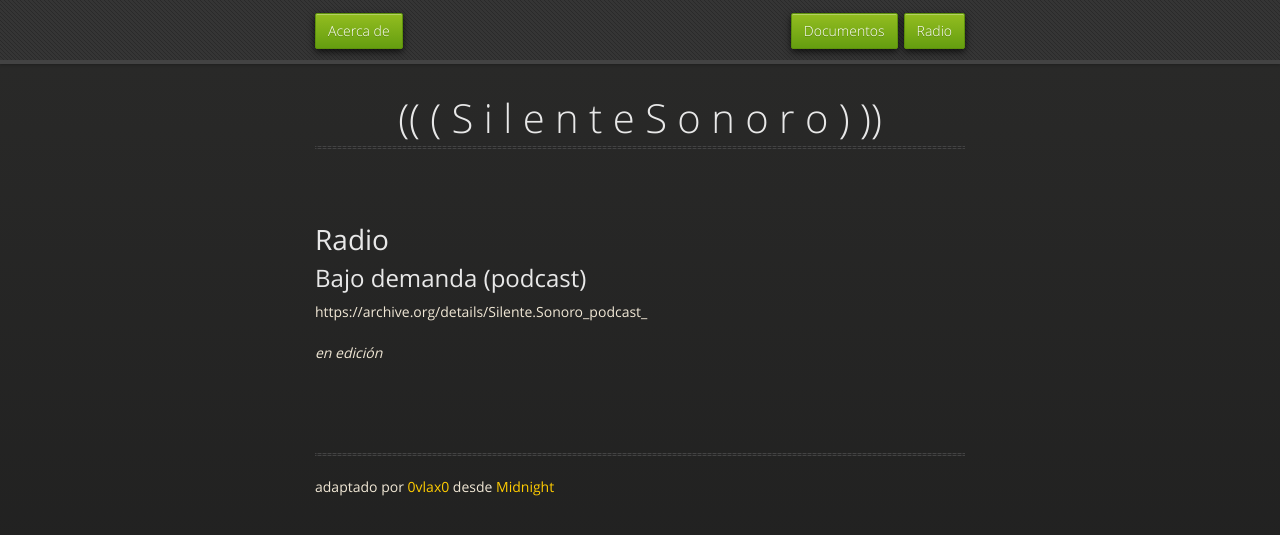
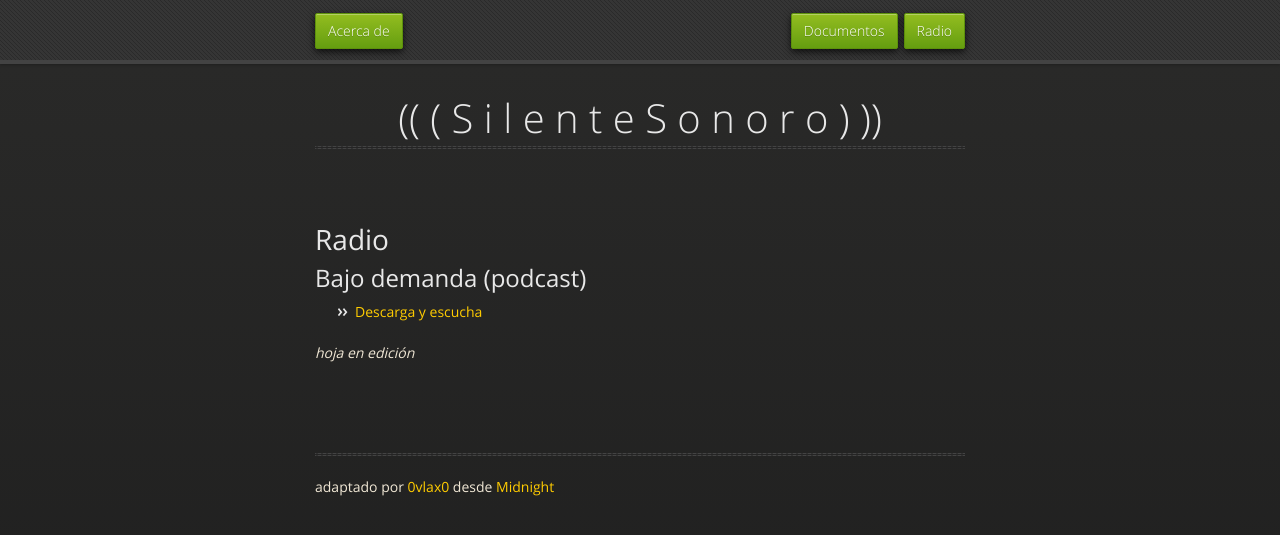
Before and after one commit to 0vlax0/silente, a Jekyll site: the page built from radio.md, in a window 1280 px wide. Shown: the top 535 px of the page. Built offline with Jekyll 4.4.1, drawn with Linux system fonts in a browser that asks for light colours; our own code applies the rules of GitHub Pages for plain Markdown files.

Commit message:
Update radio.md

```diff
--- a/radio.md
+++ b/radio.md
@@ -6,6 +6,6 @@ published : true
 # Radio
 ## Bajo demanda (podcast)
 
-https://archive.org/details/Silente.Sonoro_podcast_
+* [Descarga y escucha](https://archive.org/details/Silente.Sonoro_podcast_)
 
-_en edición_
+_hoja en edición_
```
